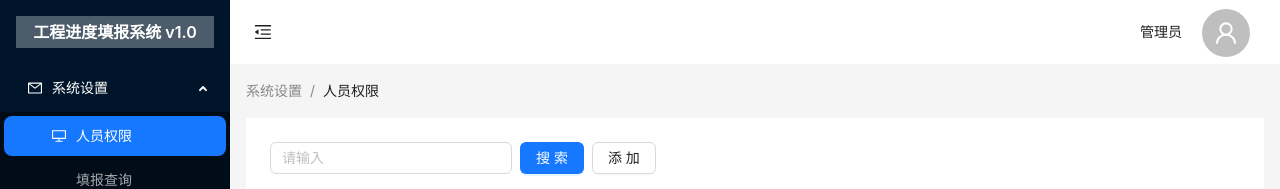
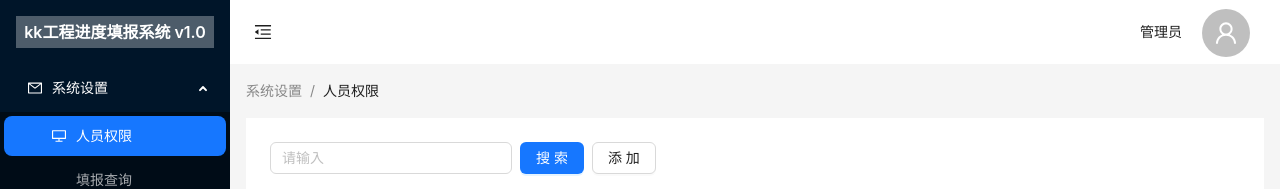
Before and after one commit to LBH-95/reportPC, a Vue app: page /personPermission in a window 1280 px wide. Shown: the top 189 px of the page. Built offline with nearby package versions, Linux system fonts and the light colour scheme; no server answers.

Commit message:
feat:first

```diff
--- a/package.json
+++ b/package.json
@@ -5,7 +5,7 @@
   "type": "module",
   "scripts": {
     "dev": "vite",
-    "build": "vue-tsc -b && vite build",
+    "build": "vite build",
     "preview": "vite preview"
   },
   "dependencies": {
--- a/src/views/home/index.vue
+++ b/src/views/home/index.vue
@@ -6,7 +6,9 @@
       collapsible
       width="230"
     >
-      <div class="logo">{{ collapsed ? "v1.0" : "工程进度填报系统 v1.0" }}</div>
+      <div class="logo">
+        {{ collapsed ? "v1.0" : "kk工程进度填报系统 v1.0" }}
+      </div>
       <mainMenu></mainMenu>
     </a-layout-sider>
     <a-layout>
```
